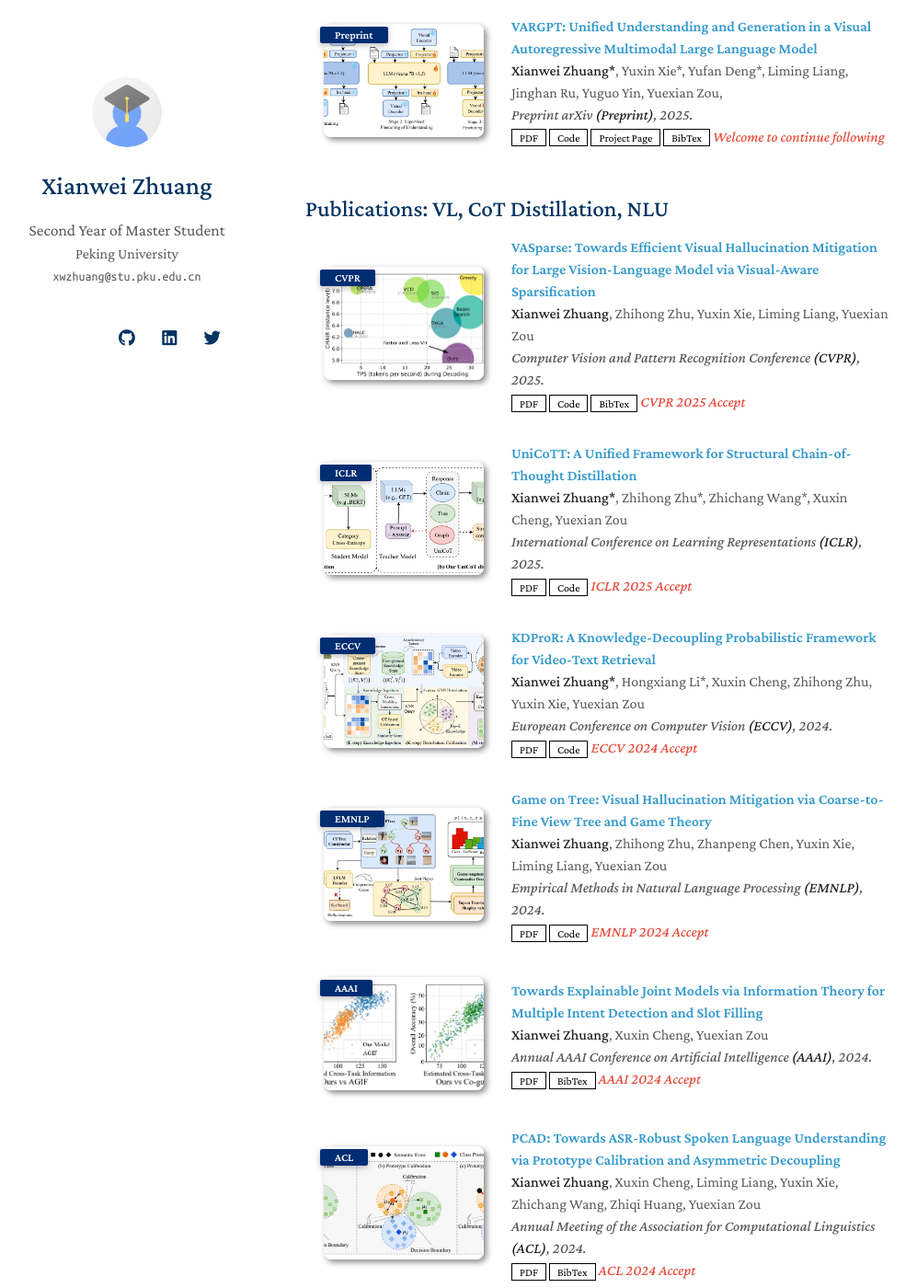
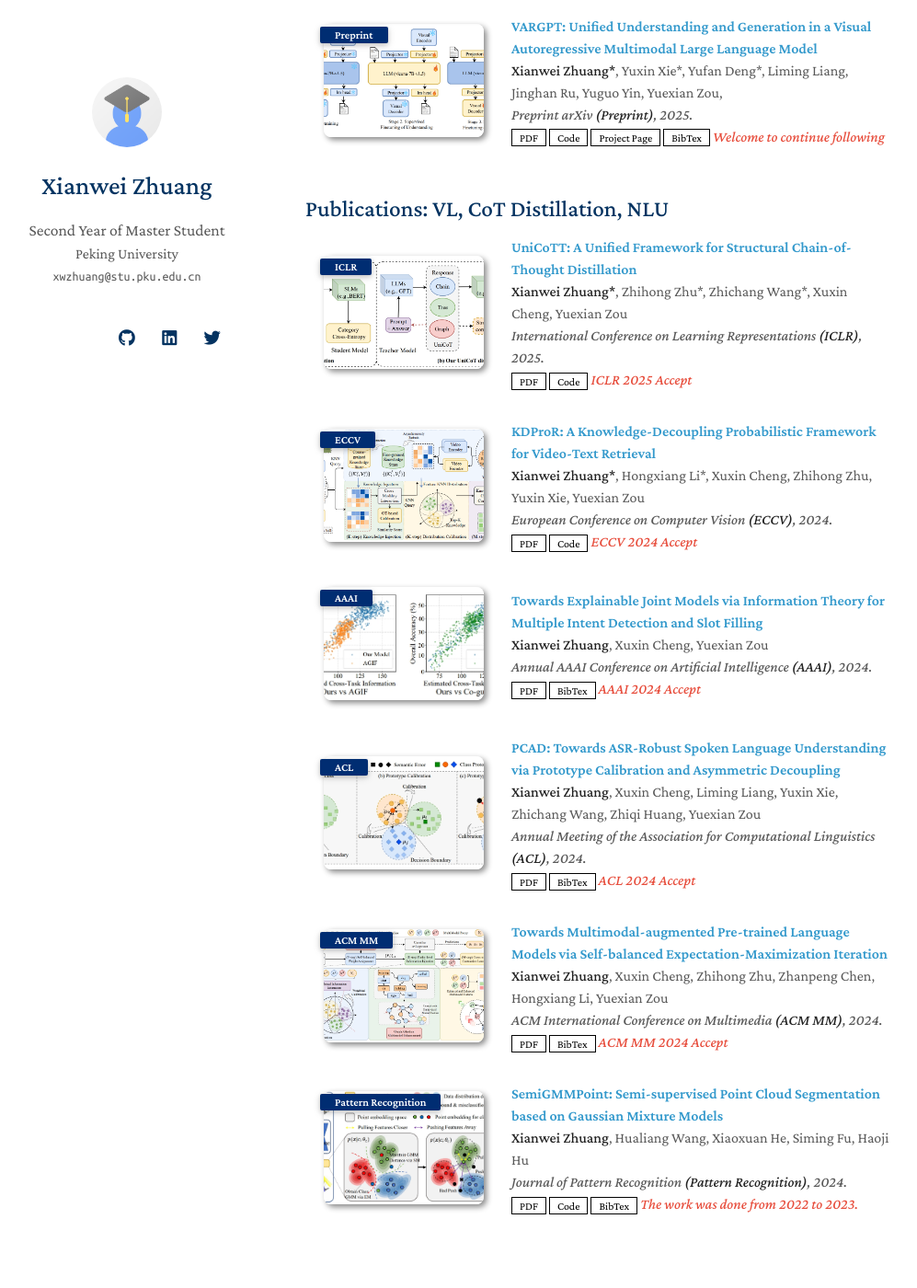
Before and after one commit to mengchuang123/mengchuang123.github.io, a Jekyll site: the page built from index.md, in a window 1280 px wide and 1400 px high, scrolled down 1030 px. Shown: the whole window at 92% size, without its empty margins (138-1135 px from the left). Built offline with Jekyll 4.4.1, drawn with Linux system fonts in a browser that asks for light colours; nearby versions of some CDN libraries; a style sheet for code colours, icons or effects is not loaded; our own code applies the rules of GitHub Pages for plain Markdown files.

Commit message:
Update publications.yml

```diff
--- a/_data/publications.yml
+++ b/_data/publications.yml
@@ -1,13 +1,5 @@
 main:
-  - title: "VASparse: Towards Efficient Visual Hallucination Mitigation for Large Vision-Language Model via Visual-Aware Sparsification"
-    authors: <strong>Xianwei Zhuang</strong>, Zhihong Zhu, Yuxin Xie, Liming Liang, Yuexian Zou
-    conference_short: CVPR
-    conference: Computer Vision and Pattern Recognition Conference <strong>(CVPR)</strong>, 2025.
-    pdf: https://arxiv.org/abs/2501.06553
-    code: https://github.com/mengchuang123/VASparse-github
-    notes: CVPR 2025 Accept
-    bibtex: https://github.com/mengchuang123/VASparse-github
-    image: ./assets/img/pub-2.png
+
 
   - title: "UniCoTT: A Unified Framework for Structural Chain-of-Thought Distillation"
     authors: <strong>Xianwei Zhuang*</strong>, Zhihong Zhu*, Zhichang Wang*, Xuxin Cheng, Yuexian Zou
@@ -27,14 +19,6 @@ main:
     notes: ECCV 2024 Accept
     image: ./assets/img/pub-4.png
 
-  - title: "Game on Tree: Visual Hallucination Mitigation via Coarse-to-Fine View Tree and Game Theory"
-    authors: <strong>Xianwei Zhuang</strong>, Zhihong Zhu, Zhanpeng Chen, Yuxin Xie, Liming Liang, Yuexian Zou
-    conference_short: EMNLP
-    conference:  Empirical Methods in Natural Language Processing <strong>(EMNLP)</strong>, 2024.
-    pdf: https://aclanthology.org/2024.emnlp-main.998/
-    code:  https://github.com/mengchuang123/GTHM
-    notes: EMNLP 2024 Accept
-    image: ./assets/img/pub-9.png
 
   - title: "Towards Explainable Joint Models via Information Theory for Multiple Intent Detection and Slot Filling"
     authors: <strong>Xianwei Zhuang</strong>, Xuxin Cheng, Yuexian Zou
```
